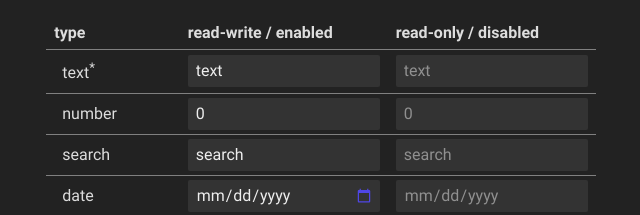
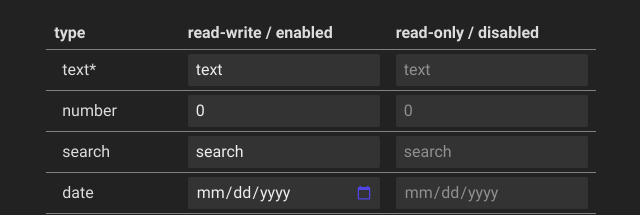
Before and after one commit to koffeine/kss, a website built with Vite: page index.html in a window 1280 px wide. Shown: the part 150-365 px from the top of the page, 319-959 px from the left. Built offline with nearby package versions, Linux system fonts and the light colour scheme.

Commit message:
Fixed row height in demo page

```diff
--- a/index.html
+++ b/index.html
@@ -26,7 +26,7 @@
 				</thead>
 				<tbody>
 					<tr>
-						<td title="email, password, tel, text & url"><label>text<sup>*</sup></label></td>
+						<td title="email, password, tel, text & url"><label>text*</label></td>
 						<td><input type="text" value="text"></td>
 						<td><input type="text" value="text" readonly></td>
 					</tr>
```
